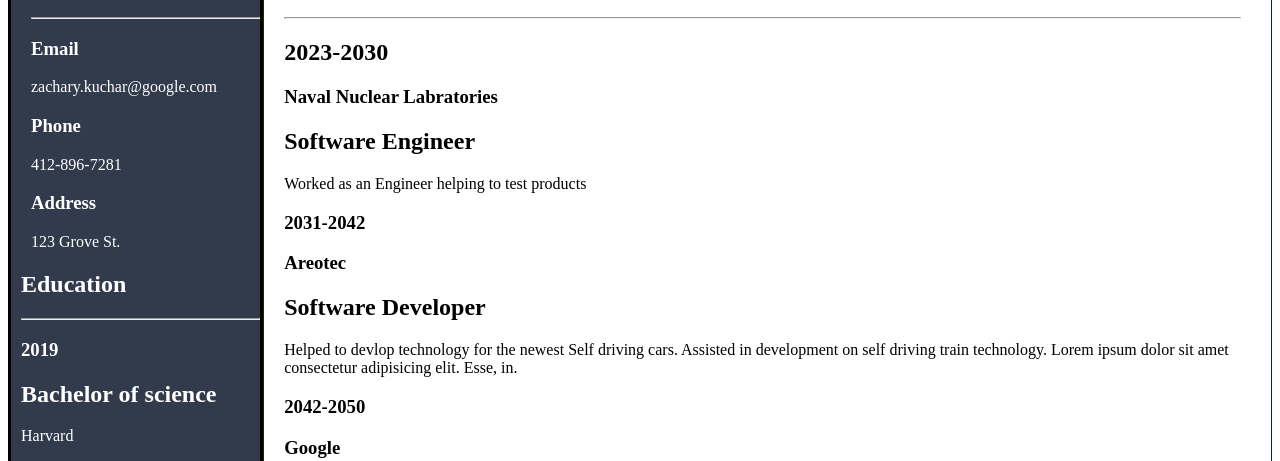
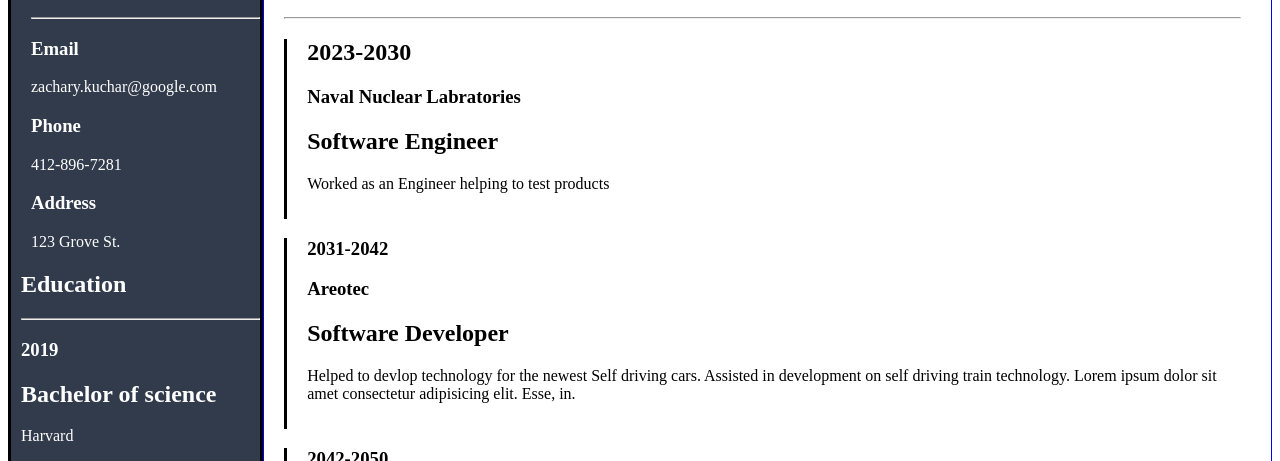
Before and after one commit to kucharze/MockResume, a plain HTML site: page index.html in a window 1280 px wide. Shown: the part 293-754 px from the top of the page. Drawn offline with Linux system fonts and the light colour scheme.

Commit message:
Added new styles

```diff
--- a/style.css
+++ b/style.css
@@ -34,9 +34,10 @@
 .experience {
   height: 700px;
 }
-.expList {
-  border-left: red;
-  padding-bottom: 100px;
+.expItem {
+  border-left: solid black;
+  padding-bottom: 10px;
+  padding-left: 20px;
 }
 .referenceItems {
   display: flex;
```
